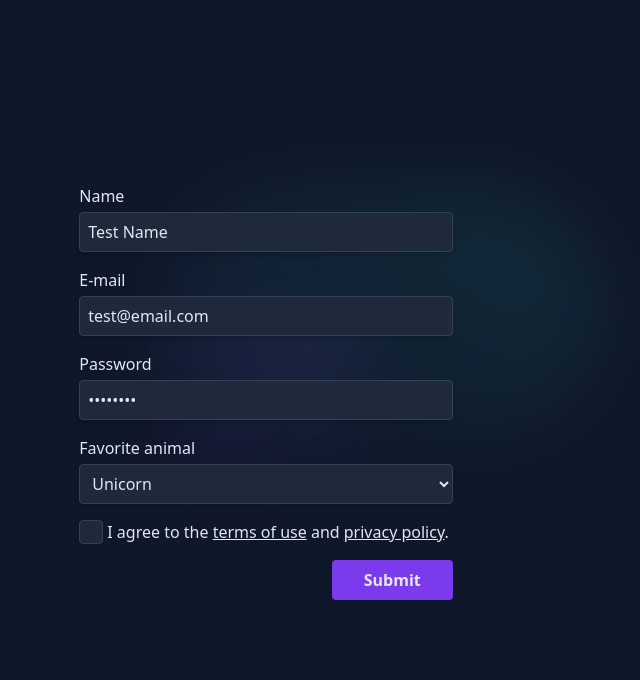
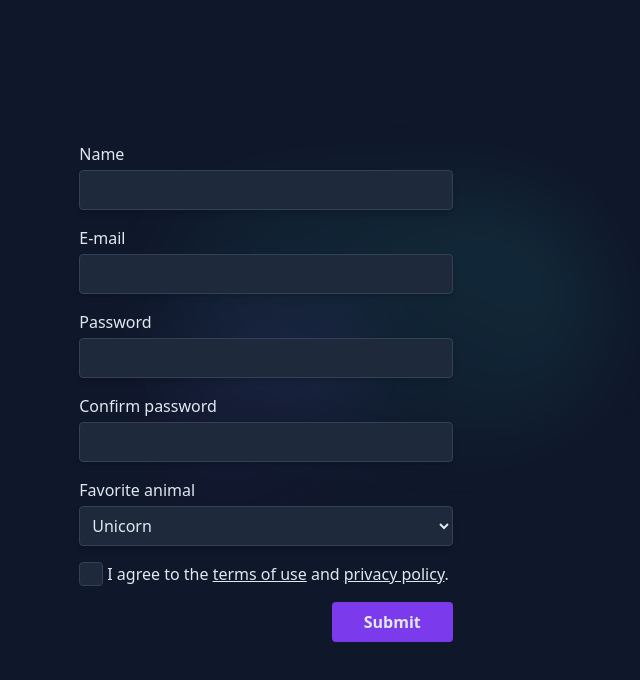
Before and after one commit to refusado/advanced-forms-react, a React (Vite) app: page / in a window 1280 px wide. Shown: the top 680 px of the page, without its empty margins (374-1014 px from the left). Built offline with nearby package versions, Linux system fonts and the light colour scheme.

Commit message:
typing and validating improvements with zod

```diff
--- a/src/components/Form.tsx
+++ b/src/components/Form.tsx
@@ -1,25 +1,23 @@
+import { zodResolver } from "@hookform/resolvers/zod";
 import { useState } from "react";
-import { FieldValues, useForm } from "react-hook-form";
+import { useForm } from "react-hook-form";
+import { TSingUpSchema, singUpSchema } from "../types/types";
 
 export function Form() {
   const [output, setOutput] = useState('');
   const {
     register,
     handleSubmit,
-    formState: { errors, isSubmitting },
     reset,
-    getValues
-  } = useForm();
+    formState: { errors, isSubmitting }
+  } = useForm<TSingUpSchema>({
+    resolver: zodResolver(singUpSchema)
+  });
 
-  async function onSubmit(data: FieldValues) {
-    console.log(getValues('name'));
-
-    await new Promise(resolve => setTimeout(resolve, 1500));
-
-    console.log(data);
+  async function onSubmit(data: TSingUpSchema) {
+    await new Promise(resolve => setTimeout(resolve, 2000));
+    reset();
     setOutput(JSON.stringify(data, null, 2));
-
-    reset();
   }
 
   return (
@@ -27,10 +25,8 @@ export function Form() {
       <div className="flex flex-col gap-1">
         <label htmlFor="name">Name</label>
         <input
-          defaultValue={'Test Name'}
-          {...register('name', {
-            required: 'Your name is required!'
-          })}
+          // defaultValue={'Test Name'}
+          {...register('name')}
           type="name"
           id="name"
           className="border-slate-700 bg-slate-800 shadow-md px-2 border rounded h-10"
@@ -43,14 +39,8 @@ export function Form() {
       <div className="flex flex-col gap-1">
         <label htmlFor="email">E-mail</label>
         <input
-          defaultValue={'test@email.com'}
-          {...register('email', {
-            required: 'E-mail required!',
-            pattern: {
-              value: /^[A-Z0-9._%+-]+@[A-Z0-9.-]+\.[A-Z]{2,}$/i,
-              message: "Invalid email address"
-            }
-          })}
+          // defaultValue={'test@email.com'}
+          {...register('email')}
           id="email"
           className="border-slate-700 bg-slate-800 shadow-md px-2 border rounded h-10"
         />
@@ -62,14 +52,8 @@ export function Form() {
       <div className="flex flex-col gap-1">
         <label htmlFor="password">Password</label>
         <input
-          defaultValue={'00000000'}
-          {...register('password', {
-            required: 'Password required!',
-            minLength: {
-              value: 8,
-              message: 'Password must be at least 8 characters.'
-            },
-          })}
+          // defaultValue={'test123456'}
+          {...register('password')}
           type="password"
           id="password"
           className="border-slate-700 bg-slate-800 shadow-md px-2 border rounded h-10"
@@ -80,19 +64,30 @@ export function Form() {
       </div>
 
       <div className="flex flex-col gap-1">
+        <label htmlFor="confirmPassword">Confirm password</label>
+        <input
+          // defaultValue={'test123456'}
+          {...register('confirmPassword')}
+          type="password"
+          id="confirmPassword"
+          className="border-slate-700 bg-slate-800 shadow-md px-2 border rounded h-10"
+        />
+        {errors.confirmPassword &&
+          <span className="opacity-90 text-red-500/80 text-sm">{`${errors.confirmPassword.message}`}</span>
+        }
+      </div>
+
+      <div className="flex flex-col gap-1">
         <label htmlFor="animal">Favorite animal</label>
 
         <select
-          {...register('animal', {
-            validate: value =>
-              value == 'cat' || `Your favorite animal must be cat, not ${value}!`
-          })}
+          {...register('animal')}
           id="animal"
           className="border-slate-700 bg-slate-800 shadow-md px-2 border rounded h-10"
         >
           <option value="unicorn">Unicorn</option>
           <option value="cat">Cat</option>
-          <option value="dog" defaultChecked>Dog</option>
+          <option value="dog">Dog</option>
           <option value="hamster">Hamster</option>
         </select>
 
@@ -104,12 +99,10 @@ export function Form() {
       <div className="flex flex-col gap-1">
         <div className="flex flex-row">
           <input
+            {...register('terms')}
             type="checkbox"
+            tabIndex={-1}
             id="terms"
-            {...register('terms', {
-              required: 'You need to accept the terms to submit'
-            })}
-            tabIndex={-1}
             className="absolute opacity-0 w-6 h-6 cursor-pointer peer"
           />
           <label htmlFor="terms" className="after:flex after:justify-center peer-checked:after:content-['✓'] border-slate-700 bg-slate-800 peer-checked:bg-violet-600 p-0 border rounded w-6 h-6 after:h-6 font-bold cursor-pointer after" tabIndex={0}/>
--- /dev/null
+++ b/src/types/types.tsx
@@ -0,0 +1,15 @@
+import { z } from "zod";
+
+export const singUpSchema = z.object({
+  name: z.string().min(1, 'Your name is required.'),
+  email: z.string().email('Invalid email address'),
+  password: z.string().min(8, 'Password must be at least 8 characters.'),
+  confirmPassword: z.string(),
+  animal: z.string().refine(value => value == 'cat', 'Your favorite animal must be cat'),
+  terms: z.boolean().refine(value => value === true, 'You need to accept the terms to submit')
+}).refine(data => data.password === data.confirmPassword, {
+  message: 'Passwords must match',
+  path: ['confirmPassword']
+});
+
+export type TSingUpSchema = z.infer<typeof singUpSchema>;
```
